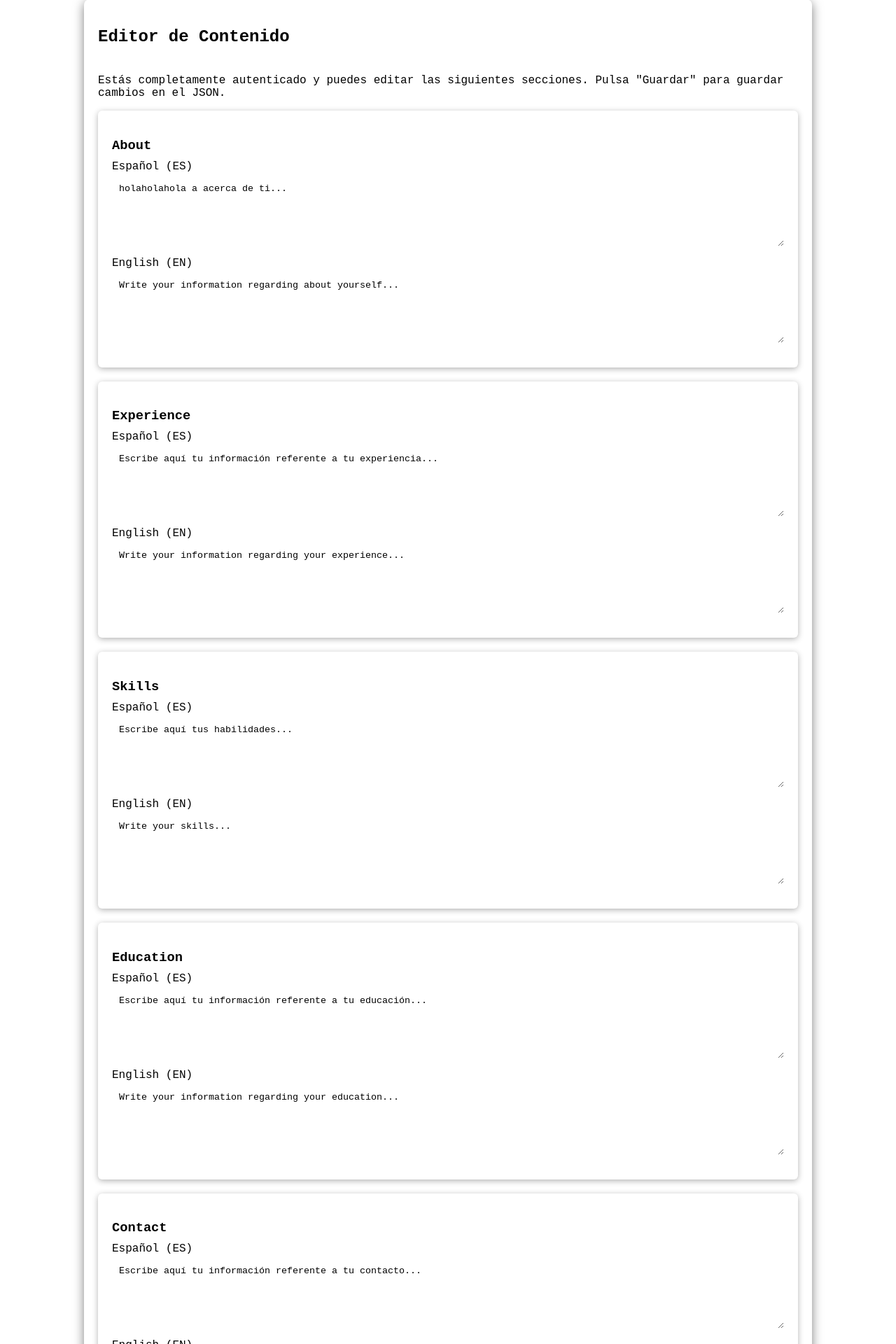
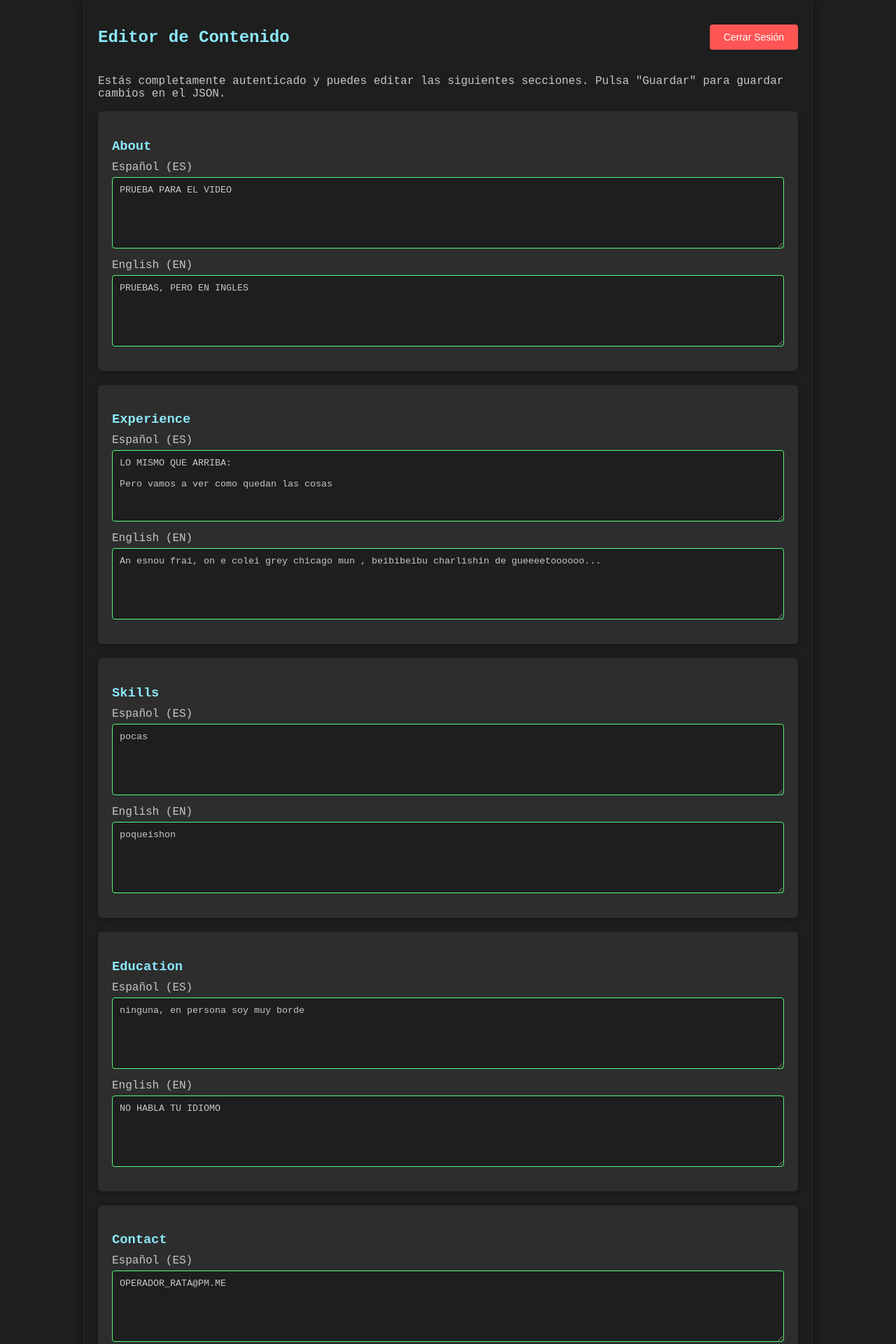
Before and after one commit to mratomo/Rat-Labs-Portfolio, a website: page protected/admin.html in a window 1280 px wide. Shown: the part 51-1971 px from the top of the page at 70% size. Drawn offline with Linux system fonts and the light colour scheme.

Commit message:
Prueba de desarrollo , esta rama sera borrada

```diff
--- a/protected/admin.html
+++ b/protected/admin.html
@@ -2,20 +2,29 @@
 <!DOCTYPE html>
 <html lang="es">
 <head>
-    <meta charset="UTF-8" />
+    <meta charset="UTF-8">
     <title>Admin - Editor de Contenido</title>
-    <link rel="stylesheet" href="/admin.css"> <!-- Ruta Absoluta -->
+    <!-- Enlace al CSS Principal -->
+    <link rel="stylesheet" href="/admin.css"> <!-- Asegúrate de que la ruta es correcta -->
 </head>
 <body>
+<!-- Contenedor de Notificaciones -->
 <div class="notification" id="notification"></div>
+
+<!-- Contenedor Principal de Administración -->
 <div class="admin-container">
+    <!-- Cabecera de Administración -->
     <header class="admin-header">
         <h2>Editor de Contenido</h2>
         <button id="logout-btn" class="logout-button">Cerrar Sesión</button>
     </header>
+
+    <!-- Descripción o Instrucciones -->
     <p>Estás completamente autenticado y puedes editar las siguientes secciones. Pulsa "Guardar" para guardar cambios en el JSON.</p>
 
+    <!-- Formulario de Administración -->
     <form id="admin-form">
+        <!-- Sección: About -->
         <div class="card">
             <h3>About</h3>
             <div class="field-group">
@@ -28,6 +37,7 @@
             </div>
         </div>
 
+        <!-- Sección: Experience -->
         <div class="card">
             <h3>Experience</h3>
             <div class="field-group">
@@ -40,6 +50,7 @@
             </div>
         </div>
 
+        <!-- Sección: Skills -->
         <div class="card">
             <h3>Skills</h3>
             <div class="field-group">
@@ -52,6 +63,7 @@
             </div>
         </div>
 
+        <!-- Sección: Education -->
         <div class="card">
             <h3>Education</h3>
             <div class="field-group">
@@ -64,6 +76,7 @@
             </div>
         </div>
 
+        <!-- Sección: Contact -->
         <div class="card">
             <h3>Contact</h3>
             <div class="field-group">
@@ -76,24 +89,31 @@
             </div>
         </div>
 
+        <!-- Botón de Guardar -->
         <div class="actions">
             <button type="button" id="save" class="save-button">Guardar</button>
         </div>
     </form>
 </div>
 
+<!-- Scripts JavaScript -->
 <script>
+    // Objeto para almacenar las traducciones
     let translations = {};
 
+    /**
+     * Función para cargar las traducciones desde el servidor
+     */
     async function loadTranslations() {
         try {
             const res = await fetch('/translations.json');
             if (!res.ok) {
-                throw new Error(`HTTP error! status: ${res.status}`);
+                throw new Error(`Error HTTP! status: ${res.status}`);
             }
             translations = await res.json();
-            console.log('Loaded translations:', translations);
+            console.log('Traducciones cargadas:', translations);
 
+            // Asignar valores a los textareas
             document.getElementById('about-es').value = translations.es.about;
             document.getElementById('about-en').value = translations.en.about;
 
@@ -109,11 +129,16 @@
             document.getElementById('contact-es').value = translations.es.contact;
             document.getElementById('contact-en').value = translations.en.contact;
         } catch (error) {
-            console.error('Error loading translations:', error);
+            console.error('Error al cargar las traducciones:', error);
             showNotification('Error al cargar las traducciones.', 'error');
         }
     }
 
+    /**
+     * Función para mostrar notificaciones al usuario
+     * @param {string} message - Mensaje a mostrar
+     * @param {string} type - Tipo de notificación ('success' o 'error')
+     */
     function showNotification(message, type) {
         const notification = document.getElementById('notification');
         notification.textContent = message;
@@ -123,8 +148,11 @@
         }, 3000);
     }
 
+    /**
+     * Evento para guardar las traducciones
+     */
     document.getElementById('save').addEventListener('click', async () => {
-        // Verificar que todos los campos estén llenos
+        // Lista de IDs de los campos
         const fields = [
             'about-es', 'about-en',
             'experience-es', 'experience-en',
@@ -133,6 +161,7 @@
             'contact-es', 'contact-en'
         ];
 
+        // Verificar que todos los campos estén llenos
         for (let field of fields) {
             const value = document.getElementById(field).value.trim();
             if (value === '') {
@@ -141,6 +170,7 @@
             }
         }
 
+        // Actualizar el objeto de traducciones
         translations.es.about = document.getElementById('about-es').value;
         translations.en.about = document.getElementById('about-en').value;
 
@@ -179,10 +209,14 @@
         }
     });
 
+    /**
+     * Evento para cerrar sesión
+     */
     document.getElementById('logout-btn').addEventListener('click', () => {
         window.location.href = '/logout';
     });
 
+    // Cargar las traducciones al iniciar la página
     loadTranslations();
 </script>
 </body>
--- a/public/admin.css
+++ b/public/admin.css
@@ -1,16 +1,39 @@
 /* public/admin.css */
 
-/* General Admin Container */
+/* Definición de Variables CSS */
+:root {
+    --background: #1e1e1e; /* Fondo Principal */
+    --header-bg: #2d2d2d; /* Fondo de la Cabecera */
+    --text-color: #c5c8c6; /* Color del Texto */
+    --prompt-color: #8be9fd; /* Color del Prompt */
+    --command-color: #50fa7b; /* Color de los Comandos */
+    --link-color: #ff79c6; /* Color de los Enlaces */
+    --highlight-color: #f1fa8c; /* Color de Resaltado */
+    --button-red: #ff5555; /* Botón Cerrar */
+    --button-yellow: #f1fa8c; /* Botón Minimizar */
+    --button-green: #50fa7b; /* Botón Maximizar */
+}
+
+/* Configuración del Body */
+body {
+    background-color: var(--background); /* Establece el fondo del body */
+    margin: 0;
+    padding: 0;
+    height: 100vh;
+    font-family: 'Courier New', Courier, monospace;
+    color: var(--text-color);
+}
+
+/* Admin Container */
 .admin-container {
     max-width: 1000px;
     margin: 50px auto;
-    background-color: var(--background);
+    background-color: var(--background); /* Fondo del contenedor */
     padding: 20px;
     border: 1px solid var(--header-bg);
     border-radius: 8px;
     box-shadow: 0 4px 15px rgba(0, 0, 0, 0.5);
     color: var(--text-color);
-    font-family: 'Courier New', Courier, monospace;
 }
 
 /* Admin Header */
--- /dev/null
+++ b/public/verify-password.css
@@ -0,0 +1,116 @@
+/* public/verify-password.css */
+
+/* Resetear márgenes y paddings por defecto */
+* {
+    margin: 0;
+    padding: 0;
+    box-sizing: border-box;
+}
+
+/* Definición de Variables CSS (opcional, si deseas reutilizar variables de admin.css) */
+:root {
+    --background: #1e1e1e; /* Fondo Principal (igual que en admin.css) */
+    --text-color: #c5c8c6; /* Color del Texto (igual que en admin.css) */
+    --prompt-color: #8be9fd; /* Color del Prompt (igual que en admin.css) */
+    --button-red: #ff5555; /* Botón de Error (igual que en admin.css) */
+    --button-green: #50fa7b; /* Botón de Éxito (igual que en admin.css) */
+}
+
+/* Configuración del Body */
+body {
+    background-color: var(--background); /* Establece el fondo del body */
+    height: 100vh;
+    display: flex;
+    justify-content: center;
+    align-items: center;
+    font-family: 'Courier New', Courier, monospace;
+    color: var(--text-color);
+}
+
+/* Contenedor Principal */
+.password-container {
+    background-color: var(--background); /* Fondo consistente */
+    padding: 40px;
+    border: 2px solid var(--header-bg, #2d2d2d); /* Usa una variable o un color de respaldo */
+    border-radius: 8px;
+    box-shadow: 0 4px 15px rgba(0, 0, 0, 0.5);
+    width: 90%;
+    max-width: 400px;
+}
+
+/* Título */
+.password-container h2 {
+    color: var(--prompt-color);
+    margin-bottom: 20px;
+    text-align: center;
+}
+
+/* Campo de Contraseña */
+.password-container input {
+    width: 100%;
+    padding: 12px;
+    margin-bottom: 15px;
+    font-size: 16px;
+    border: 1px solid var(--header-bg, #2d2d2d);
+    border-radius: 4px;
+    background-color: #2d2d2d; /* Fondo del input consistente */
+    color: var(--text-color);
+    transition: border-color 0.3s ease;
+}
+
+.password-container input:focus {
+    border-color: var(--prompt-color);
+    outline: none;
+}
+
+/* Botón de Verificación */
+.password-container button {
+    width: 100%;
+    padding: 12px;
+    background-color: var(--command-color, #50fa7b); /* Color consistente */
+    color: #ffffff;
+    border: none;
+    border-radius: 4px;
+    cursor: pointer;
+    font-size: 16px;
+    transition: background-color 0.3s ease;
+}
+
+.password-container button:hover {
+    background-color: var(--button-green, #40e066);
+}
+
+/* Notificaciones */
+.notification {
+    position: fixed;
+    top: 20px;
+    right: 20px;
+    background-color: rgba(0, 0, 0, 0.8);
+    color: #ffffff;
+    padding: 15px 20px;
+    border-radius: 4px;
+    opacity: 0;
+    visibility: hidden;
+    transition: opacity 0.5s ease, visibility 0.5s ease;
+    z-index: 1000;
+}
+
+.notification.show {
+    opacity: 1;
+    visibility: visible;
+}
+
+.notification.success {
+    background-color: var(--button-green, #50fa7b);
+}
+
+.notification.error {
+    background-color: var(--button-red, #ff5555);
+}
+
+/* Responsivo */
+@media (max-width: 480px) {
+    .password-container {
+        padding: 20px;
+    }
+}
--- a/translations.json
+++ b/translations.json
@@ -1,16 +1,16 @@
 {
     "es": {
-        "about": "holaholahola a acerca de ti...",
-        "experience": "Escribe aquí tu información referente a tu experiencia...",
-        "skills": "Escribe aquí tus habilidades...",
-        "education": "Escribe aquí tu información referente a tu educación...",
-        "contact": "Escribe aquí tu información referente a tu contacto..."
+        "about": "PRUEBA PARA EL VIDEO",
+        "experience": "LO MISMO QUE ARRIBA:\n\nPero vamos a ver como quedan las cosas",
+        "skills": "pocas",
+        "education": "ninguna, en persona soy muy borde",
+        "contact": "OPERADOR_RATA@PM.ME"
     },
     "en": {
-        "about": "Write your information regarding about yourself...",
-        "experience": "Write your information regarding your experience...",
-        "skills": "Write your skills...",
-        "education": "Write your information regarding your education...",
+        "about": "PRUEBAS, PERO EN INGLES",
+        "experience": "An esnou frai, on e colei grey chicago mun , beibibeibu charlishin de gueeeetoooooo...",
+        "skills": "poqueishon",
+        "education": "NO HABLA TU IDIOMO",
         "contact": "email: mr_atomo@pm.me"
     }
 }
```
Also changed, not shown: public/verify-password.html (+2 -79 lines), server.cjs (+6 -3 lines).
